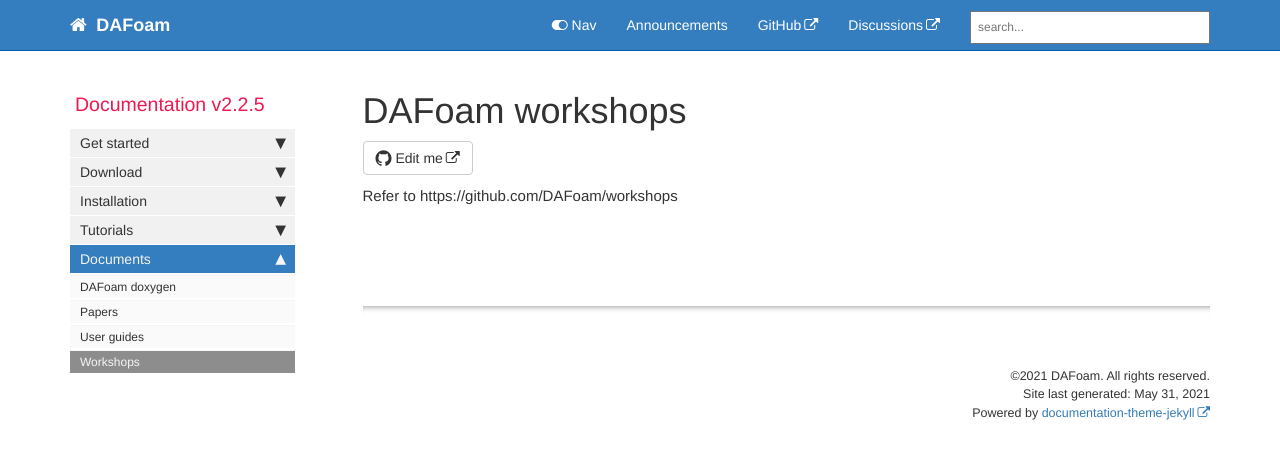
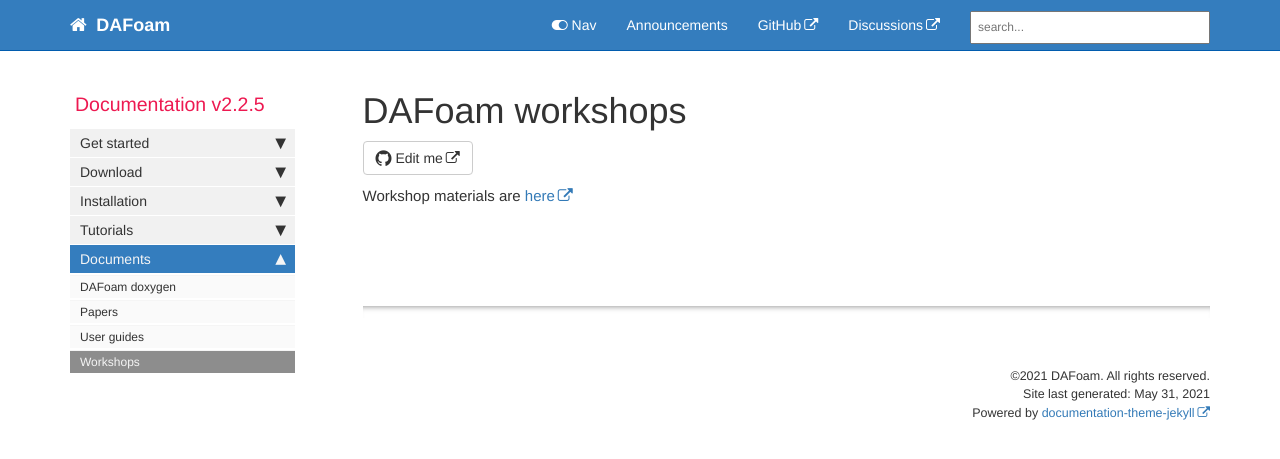
Before and after one commit to DAFoam/DAFoam.github.io, a Jekyll site: the page built from pages/mydoc/mydoc_workshops.md, in a window 1280 px wide. Shown: the top 459 px of the page. Built offline with Jekyll 4.4.1, drawn with Linux system fonts in a browser that asks for light colours; comment, search, counter and statistics services are not loaded.

Commit message:
content update

```diff
--- a/pages/mydoc/mydoc_workshops.md
+++ b/pages/mydoc/mydoc_workshops.md
@@ -7,6 +7,6 @@ permalink: mydoc_workshops.html
 folder: mydoc
 ---
 
-Refer to https://github.com/DAFoam/workshops
+Workshop materials are [here](https://github.com/DAFoam/workshops)
 
 {% include links.html %}
```
